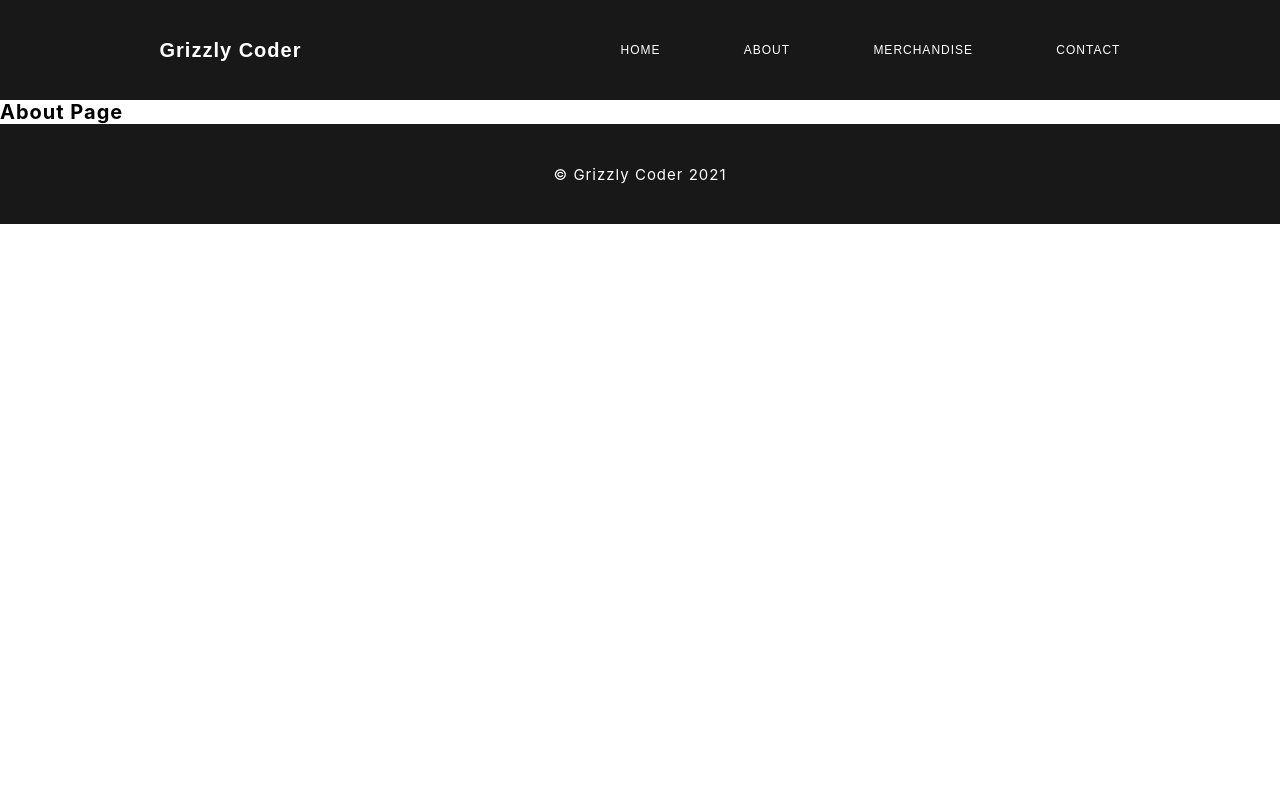
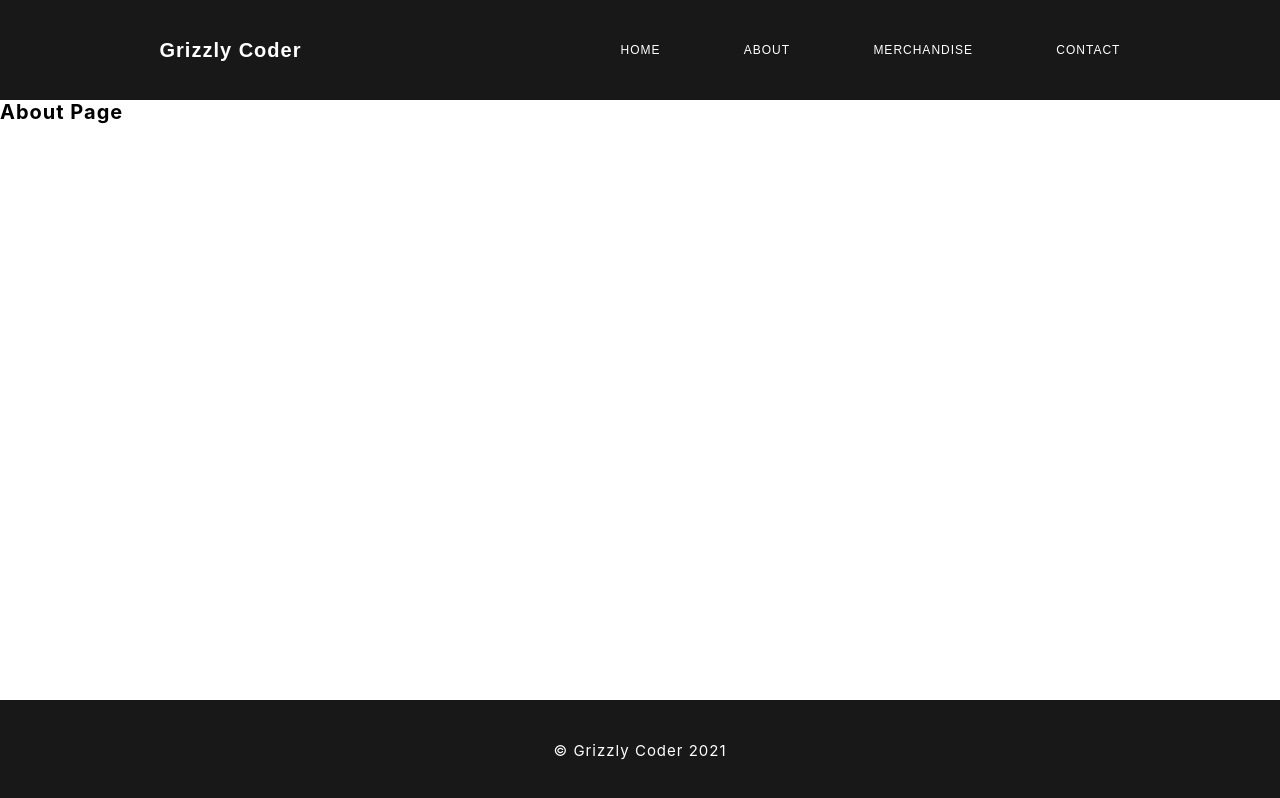
Before and after one commit to Abel-Zambrano/grizzly-coder, a Next.js app: page /about in a window 1280 px wide. Built offline with nearby package versions, Linux system fonts and the light colour scheme.

Commit message:
update to footer placement and content for ea page

```diff
--- a/components/Page.js
+++ b/components/Page.js
@@ -1,6 +1,6 @@
 import Header from "./header/Header";
 import Footer from "./footer/Footer";
-import { createGlobalStyle } from "styled-components";
+import styled, { createGlobalStyle } from "styled-components";
 
 const GlobalStyles = createGlobalStyle`
 
@@ -20,6 +20,7 @@ html {
 body {
   padding: 0;
   margin: 0;
+  height: 100%;
   font-family: -apple-system, BlinkMacSystemFont, Segoe UI, Roboto, Oxygen,
   Ubuntu, Cantarell, Fira Sans, Droid Sans, Helvetica Neue, sans-serif;
 }
@@ -39,13 +40,23 @@ a {
 }
 `;
 
+const Container = styled.div`
+  display: flex;
+  flex-direction: column;
+  min-height: 100vh;
+`;
+
+const Content = styled.div`
+  flex: 1;
+`;
+
 export default function Page({ children, className }) {
   return (
-    <>
+    <Container>
       <GlobalStyles />
       <Header className={className} />
-      {children}
+      <Content>{children}</Content>
       <Footer />
-    </>
+    </Container>
   );
 }
```
